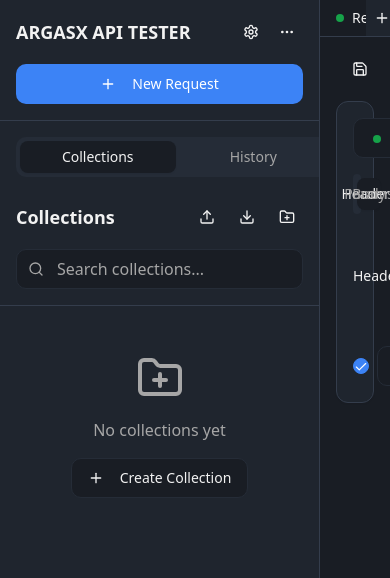
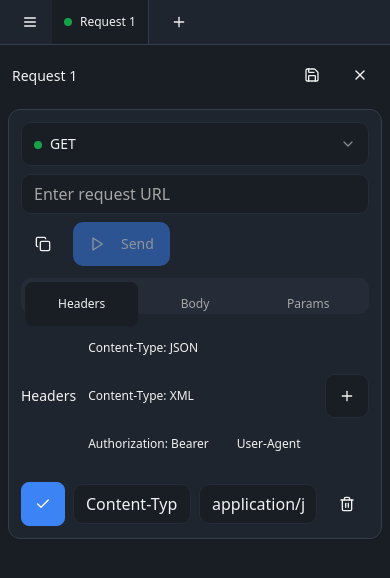
Before and after one commit to altamashs993/ArgasX-API-Tester, a React (Vite) app: page / in a window 390 px wide. Shown: the top 578 px of the page. Built offline with nearby package versions, Linux system fonts and the light colour scheme.

Commit message:
Refactor: Make app responsive

```diff
--- a/package.json
+++ b/package.json
@@ -63,6 +63,7 @@
     "recharts": "^2.15.4",
     "sonner": "^1.7.4",
     "tailwind-merge": "^2.6.0",
+    "tailwind-scrollbar-hide": "^4.0.0",
     "tailwindcss-animate": "^1.0.7",
     "vaul": "^0.9.9",
     "zod": "^3.25.76"
--- a/src/components/RequestTab.tsx
+++ b/src/components/RequestTab.tsx
@@ -83,23 +83,23 @@ export function RequestTab({
   };
 
   return (
-    <div className="h-full flex flex-col space-y-4">
+    <div className="h-full flex flex-col space-y-3 lg:space-y-4">
       {/* Header */}
-      <div className="flex items-center justify-between">
-        <div className="flex items-center space-x-2 flex-1">
+      <div className="flex items-center justify-between flex-wrap gap-2">
+        <div className="flex items-center space-x-2 flex-1 min-w-0">
           <Input
             value={request.name}
             onChange={(e) => updateRequest({ name: e.target.value })}
-            className="h-8 text-sm font-medium bg-transparent border-none shadow-none p-1 max-w-xs"
+            className="h-8 text-sm font-medium bg-transparent border-none shadow-none p-1 max-w-xs min-w-0"
             placeholder="Request name"
           />
           {response && (
-            <Badge className={`${getStatusColor(response.status)} text-white`}>
+            <Badge className={`${getStatusColor(response.status)} text-white text-xs flex-shrink-0`}>
               {response.status} {response.statusText}
             </Badge>
           )}
         </div>
-        <div className="flex items-center space-x-2">
+        <div className="flex items-center space-x-1 lg:space-x-2 flex-shrink-0">
           {hasChanges && request.collectionId ? (
             <DropdownMenu>
               <DropdownMenuTrigger asChild>
@@ -146,15 +146,15 @@ export function RequestTab({
       </div>
 
       {/* Request Builder */}
-      <Card className="p-4">
-        <div className="space-y-4">
+      <Card className="p-3 lg:p-4">
+        <div className="space-y-3 lg:space-y-4">
           {/* Method and URL */}
-          <div className="flex space-x-2">
+          <div className="flex flex-col sm:flex-row space-y-2 sm:space-y-0 sm:space-x-2">
             <Select
               value={request.method}
               onValueChange={(method) => updateRequest({ method })}
             >
-              <SelectTrigger className="w-32">
+              <SelectTrigger className="w-full sm:w-32">
                 <SelectValue />
               </SelectTrigger>
               <SelectContent>
@@ -166,46 +166,49 @@ export function RequestTab({
                 ))}
               </SelectContent>
             </Select>
-            <div className="flex-1 flex space-x-2">
+            <div className="flex-1 flex flex-col sm:flex-row space-y-2 sm:space-y-0 sm:space-x-2">
               <Input
                 placeholder="Enter request URL"
                 value={request.url}
                 onChange={(e) => updateRequest({ url: e.target.value })}
-                className="flex-1"
+                className="flex-1 min-w-0"
               />
+              <div className="flex space-x-2">
                 <Button
                   variant="ghost"
                   size="sm"
                   onClick={copyUrl}
-                className="h-10 w-10 p-0"
+                  className="h-10 w-10 p-0 flex-shrink-0"
+                  title="Copy URL"
                 >
                   <Copy className="h-4 w-4" />
                 </Button>
                 <Button
                   onClick={onSendRequest}
                   disabled={isLoading || !request.url}
-                className="px-6"
+                  className="px-4 lg:px-6 flex-shrink-0"
                 >
                   <Play className="h-4 w-4 mr-2" />
                   {isLoading ? 'Sending...' : 'Send'}
                 </Button>
               </div>
             </div>
+          </div>
 
           {/* Request Configuration */}
           <Tabs defaultValue="headers" className="w-full">
-            <TabsList className="grid w-full grid-cols-3">
-              <TabsTrigger value="headers">Headers</TabsTrigger>
-              <TabsTrigger value="body">Body</TabsTrigger>
-              <TabsTrigger value="params">Params</TabsTrigger>
+            <TabsList className="grid w-full grid-cols-3 h-9 lg:h-10">
+              <TabsTrigger value="headers" className="text-xs lg:text-sm">Headers</TabsTrigger>
+              <TabsTrigger value="body" className="text-xs lg:text-sm">Body</TabsTrigger>
+              <TabsTrigger value="params" className="text-xs lg:text-sm">Params</TabsTrigger>
             </TabsList>
-            <TabsContent value="headers" className="space-y-2">
+            <TabsContent value="headers" className="space-y-2 mt-3 lg:mt-4">
               <HeadersEditor
                 headers={request.headers}
                 onChange={(headers) => updateRequest({ headers })}
               />
             </TabsContent>
-            <TabsContent value="body" className="space-y-2">
+            <TabsContent value="body" className="space-y-2 mt-3 lg:mt-4">
               <RequestEditor
                 body={request.body}
                 bodyType={request.bodyType}
@@ -217,8 +220,8 @@ export function RequestTab({
                 onFormDataChange={(formData) => updateRequest({ formData })}
               />
             </TabsContent>
-            <TabsContent value="params" className="space-y-2">
-              <div className="text-sm text-muted-foreground p-4 text-center">
+            <TabsContent value="params" className="space-y-2 mt-3 lg:mt-4">
+              <div className="text-xs lg:text-sm text-muted-foreground p-4 text-center">
                 URL parameters coming soon...
               </div>
             </TabsContent>
@@ -228,7 +231,7 @@ export function RequestTab({
 
       {/* Response */}
       {response && (
-        <Card className="flex-1 p-4">
+        <Card className="flex-1 p-3 lg:p-4 min-h-0 overflow-hidden">
           <ResponseViewer response={response} />
         </Card>
       )}
--- a/src/components/RequestTabs.tsx
+++ b/src/components/RequestTabs.tsx
@@ -19,6 +19,8 @@ interface RequestTabsProps {
   onSaveRequest: (requestId: string, name: string, collectionId: string) => void;
   onUpdateRequest: (requestId: string) => void;
   onSaveAsNew: (requestId: string, name: string, collectionId: string) => void;
+  onOpenSidebar: () => void;
+  sidebarOpen: boolean;
 }
 
 export function RequestTabs({
@@ -34,7 +36,9 @@ export function RequestTabs({
   onSendRequest,
   onSaveRequest,
   onUpdateRequest,
-  onSaveAsNew
+  onSaveAsNew,
+  onOpenSidebar,
+  sidebarOpen
 }: RequestTabsProps) {
   const activeRequest = requests.find(r => r.id === activeTab);
 
@@ -42,18 +46,30 @@ export function RequestTabs({
     <div className="flex flex-col h-full">
       {/* Tab Headers */}
       <div className="flex items-center border-b bg-card">
-        <div className="flex items-center overflow-x-auto">
+        {/* Mobile menu button */}
+        <Button
+          onClick={onOpenSidebar}
+          size="sm"
+          variant="ghost"
+          className="h-8 w-8 p-0 ml-2 lg:hidden"
+        >
+          <svg className="h-4 w-4" fill="none" stroke="currentColor" viewBox="0 0 24 24">
+            <path strokeLinecap="round" strokeLinejoin="round" strokeWidth={2} d="M4 6h16M4 12h16M4 18h16" />
+          </svg>
+        </Button>
+
+        <div className="flex items-center overflow-x-auto scrollbar-hide">
           {requests.map((request) => (
             <button
               key={request.id}
               onClick={() => onTabChange(request.id)}
               className={cn(
-                "flex items-center space-x-2 px-4 py-2 text-sm border-r hover:bg-card-hover transition-colors",
+                "flex items-center space-x-2 px-3 lg:px-4 py-2 text-xs lg:text-sm border-r hover:bg-card-hover transition-colors whitespace-nowrap min-w-0 flex-shrink-0",
                 activeTab === request.id ? "bg-background" : "bg-card"
               )}
             >
               <div className={cn(
-                "w-2 h-2 rounded-full",
+                "w-2 h-2 rounded-full flex-shrink-0",
                 request.method === 'GET' && "bg-method-get",
                 request.method === 'POST' && "bg-method-post",
                 request.method === 'PUT' && "bg-method-put",
@@ -61,9 +77,9 @@ export function RequestTabs({
                 request.method === 'PATCH' && "bg-method-patch",
                 !['GET', 'POST', 'PUT', 'DELETE', 'PATCH'].includes(request.method) && "bg-muted"
               )} />
-              <span className="max-w-32 truncate">{request.name}</span>
+              <span className="max-w-20 lg:max-w-32 truncate">{request.name}</span>
               {responses[request.id] && (
-                <span className="text-xs text-muted-foreground">
+                <span className="text-xs text-muted-foreground hidden sm:inline">
                   {responses[request.id].status}
                 </span>
               )}
@@ -74,14 +90,14 @@ export function RequestTabs({
           onClick={onTabAdd}
           size="sm"
           variant="ghost"
-          className="h-8 w-8 p-0 ml-2"
+          className="h-8 w-8 p-0 ml-2 flex-shrink-0"
         >
           <Plus className="h-4 w-4" />
         </Button>
       </div>
 
       {/* Tab Content */}
-      <div className="flex-1 p-4 overflow-hidden">
+      <div className="flex-1 p-2 lg:p-4 overflow-hidden">
         {activeRequest ? (
             <RequestTab
               key={activeRequest.id}
@@ -99,12 +115,12 @@ export function RequestTabs({
             />
         ) : (
           <div className="flex items-center justify-center h-full">
-            <div className="text-center">
+            <div className="text-center p-4">
               <h3 className="text-lg font-medium mb-2">No requests open</h3>
-              <p className="text-muted-foreground mb-4">
+              <p className="text-muted-foreground mb-4 text-sm lg:text-base">
                 Create a new request to get started
               </p>
-              <Button onClick={onTabAdd}>
+              <Button onClick={onTabAdd} className="h-10 px-4">
                 <Plus className="h-4 w-4 mr-2" />
                 New Request
               </Button>
--- a/src/components/Sidebar.tsx
+++ b/src/components/Sidebar.tsx
@@ -12,7 +12,8 @@ import {
   Import,
   Download,
   Settings,
-  History
+  History,
+  X
 } from "lucide-react";
 import { cn } from "@/lib/utils";
 import { ApiRequest, Collection, RequestHistory } from "@/types";
@@ -39,6 +40,7 @@ interface SidebarProps {
   onExportCollection: (collectionId?: string) => void;
   onCollectionsChange: (collections: Collection[]) => void;
   onHistoryChange: (history: RequestHistory[]) => void;
+  onClose?: () => void;
 }
 
 export function Sidebar({
@@ -50,7 +52,8 @@ export function Sidebar({
   onImportCollection,
   onExportCollection,
   onCollectionsChange,
-  onHistoryChange
+  onHistoryChange,
+  onClose
 }: SidebarProps) {
   const [showCreateCollection, setShowCreateCollection] = useState(false);
   const [showSettings, setShowSettings] = useState(false);
@@ -61,12 +64,22 @@ export function Sidebar({
   };
 
   return (
-    <div className="w-80 bg-card border-r flex flex-col h-full">
+    <div className="w-80 lg:w-80 w-full bg-card border-r flex flex-col h-full">
       {/* Header */}
-      <div className="p-4 border-b">
-        <div className="flex items-center justify-between mb-4">
-          <h2 className="text-lg font-semibold">ARGASX API TESTER</h2>
+      <div className="p-3 lg:p-4 border-b">
+        <div className="flex items-center justify-between mb-3 lg:mb-4">
+          <h2 className="text-base lg:text-lg font-semibold">ARGASX API TESTER</h2>
           <div className="flex items-center space-x-1">
+            {onClose && (
+              <Button
+                variant="ghost"
+                size="sm"
+                className="h-8 w-8 p-0 lg:hidden"
+                onClick={onClose}
+              >
+                <X className="h-4 w-4" />
+              </Button>
+            )}
             <Button
               variant="ghost"
               size="sm"
@@ -95,7 +108,7 @@ export function Sidebar({
           </div>
         </div>
 
-        <Button onClick={onNewRequest} className="w-full">
+        <Button onClick={onNewRequest} className="w-full h-10 lg:h-10 text-sm">
           <Plus className="h-4 w-4 mr-2" />
           New Request
         </Button>
@@ -104,9 +117,9 @@ export function Sidebar({
       {/* Tabs */}
       <div className="flex-1 overflow-hidden">
         <Tabs defaultValue="collections" className="h-full flex flex-col">
-          <TabsList className="grid w-full grid-cols-2 mx-4 mt-4">
-            <TabsTrigger value="collections">Collections</TabsTrigger>
-            <TabsTrigger value="history">History</TabsTrigger>
+          <TabsList className="grid w-full grid-cols-2 mx-3 lg:mx-4 mt-3 lg:mt-4">
+            <TabsTrigger value="collections" className="text-xs lg:text-sm">Collections</TabsTrigger>
+            <TabsTrigger value="history" className="text-xs lg:text-sm">History</TabsTrigger>
           </TabsList>
 
           <TabsContent value="collections" className="flex-1 overflow-hidden">
--- a/src/index.css
+++ b/src/index.css
@@ -81,4 +81,31 @@
   body {
     @apply bg-background text-foreground;
   }
+
+  /* Mobile touch optimizations */
+  @media (max-width: 768px) {
+    button, [role="button"] {
+      min-height: 44px;
+      min-width: 44px;
+    }
+  }
+
+  /* Custom scrollbar for webkit browsers */
+  .scrollbar-thin::-webkit-scrollbar {
+    width: 4px;
+    height: 4px;
+  }
+
+  .scrollbar-thin::-webkit-scrollbar-track {
+    background: transparent;
+  }
+
+  .scrollbar-thin::-webkit-scrollbar-thumb {
+    background: hsl(var(--border));
+    border-radius: 2px;
+  }
+
+  .scrollbar-thin::-webkit-scrollbar-thumb:hover {
+    background: hsl(var(--muted-foreground));
+  }
 }
--- a/src/pages/Index.tsx
+++ b/src/pages/Index.tsx
@@ -231,21 +231,45 @@ const Index = () => {
     }
   }, []);
 
+  const [sidebarOpen, setSidebarOpen] = useState(false);
+
   return (
     <ThemeProvider>
-      <div className="h-screen bg-background flex">
+      <div className="h-screen bg-background flex relative">
+        {/* Mobile sidebar overlay */}
+        {sidebarOpen && (
+          <div
+            className="fixed inset-0 bg-black/50 z-40 lg:hidden"
+            onClick={() => setSidebarOpen(false)}
+          />
+        )}
+
+        {/* Sidebar */}
+        <div className={`${
+          sidebarOpen ? 'translate-x-0' : '-translate-x-full'
+        } lg:translate-x-0 fixed lg:relative z-50 lg:z-auto transition-transform duration-300 ease-in-out`}>
           <Sidebar
             collections={collections}
             history={history}
-          onRequestSelect={handleRequestSelect}
-          onNewRequest={handleTabAdd}
+            onRequestSelect={(request) => {
+              handleRequestSelect(request);
+              setSidebarOpen(false); // Close sidebar on mobile after selection
+            }}
+            onNewRequest={() => {
+              handleTabAdd();
+              setSidebarOpen(false); // Close sidebar on mobile after creating new request
+            }}
             onCreateCollection={handleCreateCollection}
             onImportCollection={handleImportCollection}
             onExportCollection={handleExportCollection}
             onCollectionsChange={setCollections}
             onHistoryChange={setHistory}
+            onClose={() => setSidebarOpen(false)}
           />
-        <div className="flex-1 overflow-hidden">
+        </div>
+
+        {/* Main content */}
+        <div className="flex-1 overflow-hidden min-w-0">
           <RequestTabs
             requests={requests}
             responses={responses}
@@ -260,6 +284,8 @@ const Index = () => {
             onSaveRequest={handleSaveRequest}
             onUpdateRequest={handleUpdateRequest}
             onSaveAsNew={handleSaveAsNew}
+            onOpenSidebar={() => setSidebarOpen(true)}
+            sidebarOpen={sidebarOpen}
           />
         </div>
       </div>
--- a/tailwind.config.ts
+++ b/tailwind.config.ts
@@ -119,5 +119,5 @@ export default {
 			}
 		}
 	},
-	plugins: [require("tailwindcss-animate")],
+	plugins: [require("tailwindcss-animate"), require("tailwind-scrollbar-hide")],
 } satisfies Config;
```
Also changed, not shown: 1 other file (tests, documents, lock files or other folders). Lines whose indentation alone changed are shown as unchanged.
